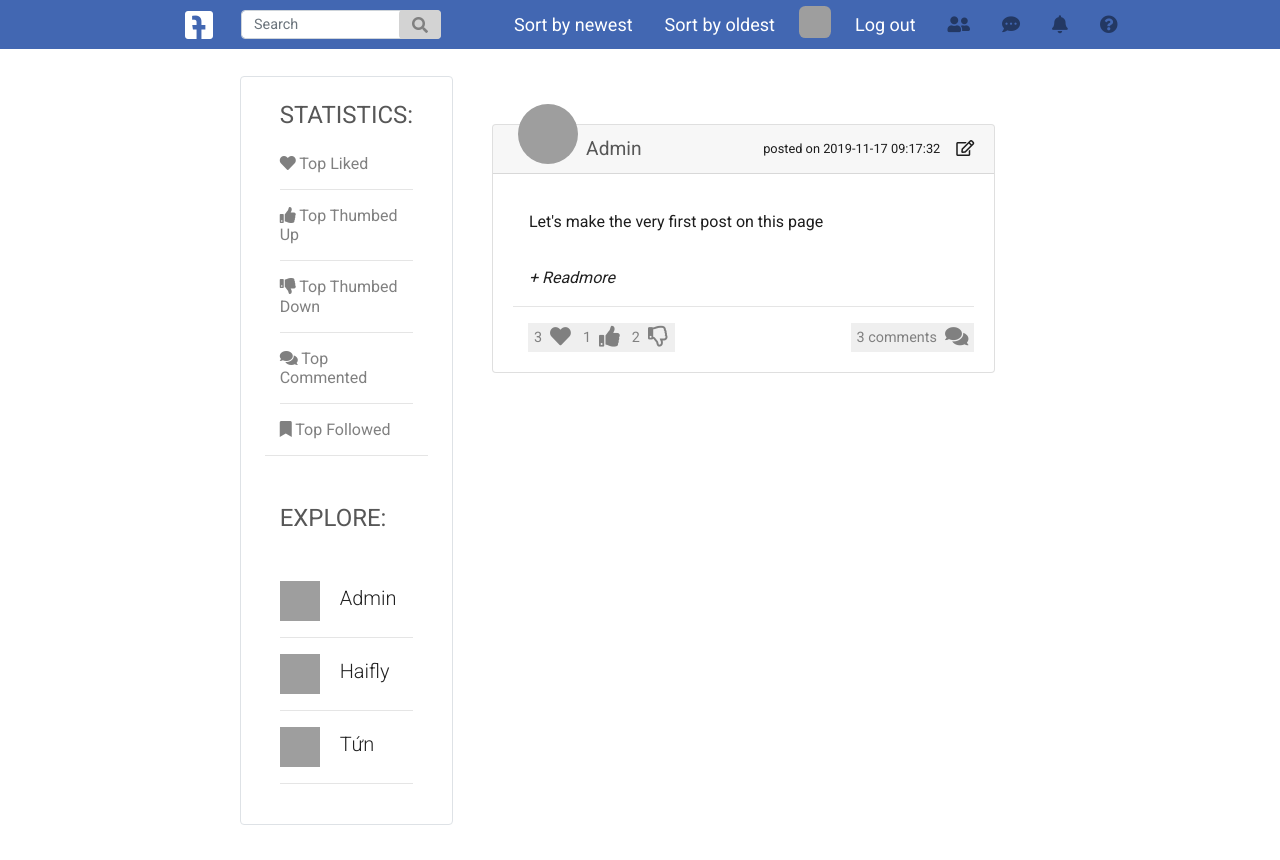
After one commit to haichungcn/f-fakebook, a Flask app: page /post/1 in a window 1280 px wide. The commit adds this page. Run offline with Flask 2, Linux system fonts and the light colour scheme; a user stored in the database is signed in; data comes from the database, SQL or seed files in the repository; both versions use the stored data as it was after the commit; some libraries are stand-ins or nearby versions; grey boxes are pictures that could not be loaded.

Commit message:
added single page for post

```diff
--- a/app.py
+++ b/app.py
@@ -229,6 +229,41 @@ def post():
         else: flash('User try to post an empty post', 'warning')
     return redirect(url_for('home'))
 
+@app.route('/post/<id>', methods=['GET', 'POST'])
+@login_required
+def siunglepost(id):
+    post = Post.query.get(id)
+    comments = Comment.query.filter_by(post_id = id).all()
+    current_user.likes = 0
+    current_user.thumbsUps = 0
+    current_user.thumbsDowns = 0
+    users = User.query.all()
+
+    user = User.query.get(post.author)
+    post.username = user.username
+    post.avatar_url = user.avatar_url
+    post.comments = Comment.query.filter_by(post_id = post.id).count()
+    post.likes = Like.query.filter_by(post_id = post.id).count()
+    post.thumbsUps = Thumbsup.query.filter_by(post_id = post.id).count()
+    post.thumbsDowns = Thumbsdown.query.filter_by(post_id = post.id).count()
+    if post.author == current_user.id:
+        current_user.likes = current_user.likes + post.likes
+        current_user.thumbsUps = current_user.thumbsUps + post.thumbsUps
+        current_user.thumbsDowns = current_user.thumbsDowns + post.thumbsDowns
+    post.currentUserLike = Like.query.filter_by(author = current_user.id, post_id = post.id).first()
+    post.currentUserThumbsUp = Thumbsup.query.filter_by(author = current_user.id, post_id = post.id).first()
+    post.currentUserThumbsDown = Thumbsdown.query.filter_by(author = current_user.id, post_id = post.id).first()
+
+    for comment in comments:
+        user = User.query.get(comment.author)
+        comment.username = user.username
+        comment.avatar_url = user.avatar_url
+
+    return render_template("views/singlepost.html",
+        post = post,
+        comments = comments,
+        users = users)
+
 @app.route("/post/<id>/edit", methods=['GET', 'POST'])
 @login_required
 def editpost(id):
--- a/templates/views/_post.html
+++ b/templates/views/_post.html
@@ -27,6 +27,7 @@
             <img class="card-img mb-3 postImg" alt='post_img' src={{post.image_url}} />
         {% endif %}
         <p class="card-text p-3">{{post.body}}</p>
+        <em><a class="p-3 muted" href="/post/{{post.id}}">+ Readmore</a></em>
         <div class="collapse" id="collapseEditPost_{{post.id}}">
                 {% include 'views/_editpost.html' %}
         </div>
--- /dev/null
+++ b/templates/views/singlepost.html
@@ -0,0 +1,40 @@
+{% extends 'base.html' %}
+
+{% block header %}
+    <title>Fakebook | Post #{{post.id}}</title>
+{% endblock header %}
+
+{% block body %}
+    <div class="row container-fluid main p-0 pt-3">
+        <div class="col-1 col-md-3 col-lg-3 col-xl-2 mr-1 mr-lg-4 border p-2 p-md-4 rounded leftsidemenu">
+            <div class="row container-fluid m-0">
+                    <h4 class="mb-4">STATISTICS:</h4>
+                <a href="/statistics">
+                    <h5><i class="fas fa-heart"></i> Top Liked</h5>
+                    <hr>
+                    <h5><i class="fas fa-thumbs-up"></i> Top Thumbed Up</h5>
+                    <hr>
+                    <h5><i class="fas fa-thumbs-down"></i> Top Thumbed Down</h5>
+                    <hr>
+                    <h5><i class="fas fa-comments"></i> Top Commented</h5>
+                    <hr>
+                    <h5 class="m-0"><i class="fas fa-bookmark"></i> Top Followed</h5>
+                </a>
+            </div>
+            <hr>
+            <div class="container-fluid">
+                <h4 class="mt-5 mb-5">EXPLORE:</h4>
+                {% for user in users %}
+                    <a href="/user/{{user.id}}">
+                        <img class="mr-3" src={{user.avatar_url}} alt="avatar" width="40px" height="40px">
+                        <span class="lead">{{user.username}}</span>
+                    </a>
+                    <hr>
+                {% endfor %}
+            </div>
+        </div>
+        <div class="col-9 col-md-6 col-lg-5">
+            {% include 'views/_post.html' %}
+        </div>
+    </div>
+{% endblock body %}
```
Also changed, not shown: requirements.txt (added, +10 -0 lines), db.db, 2 other files.
